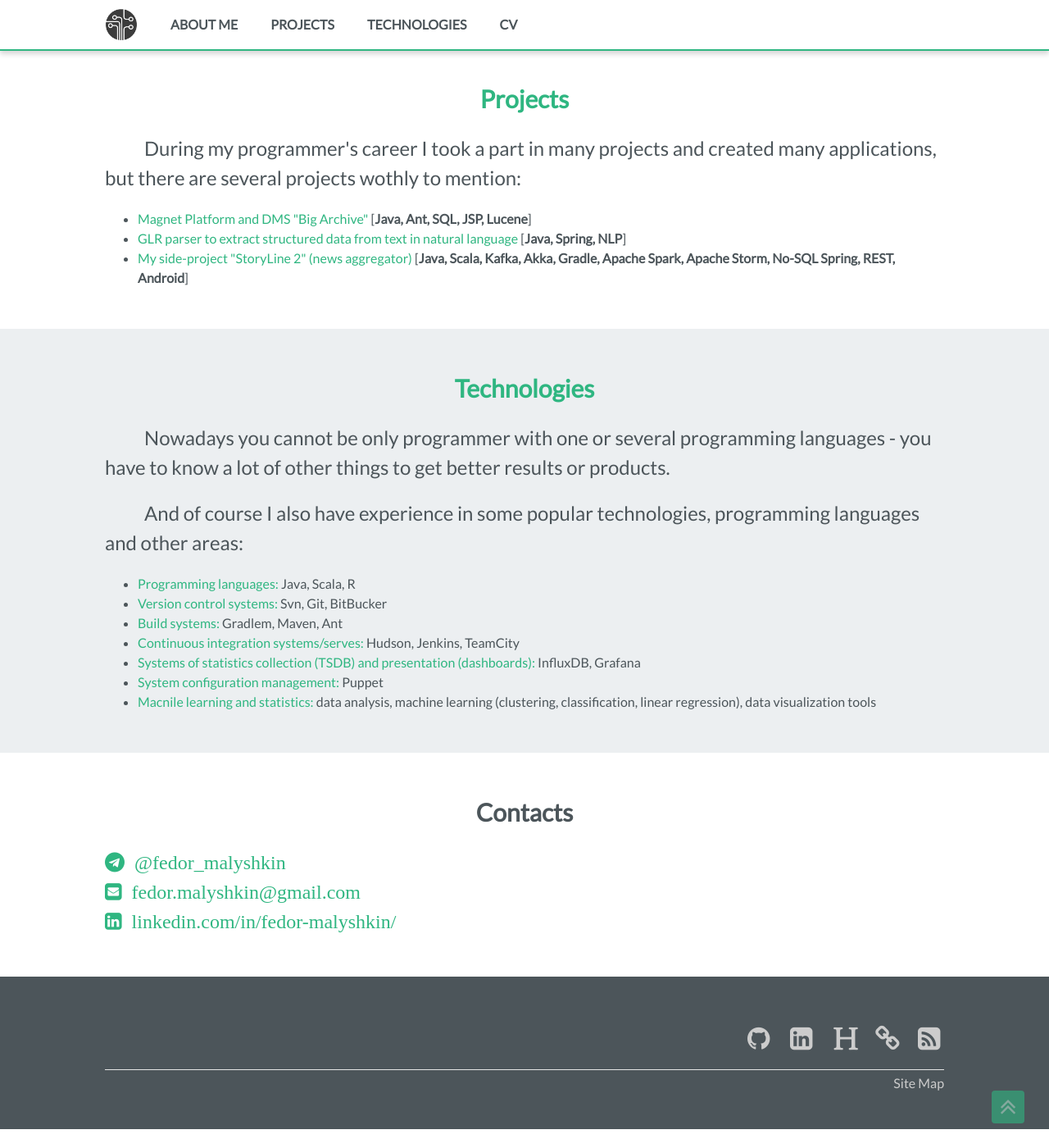
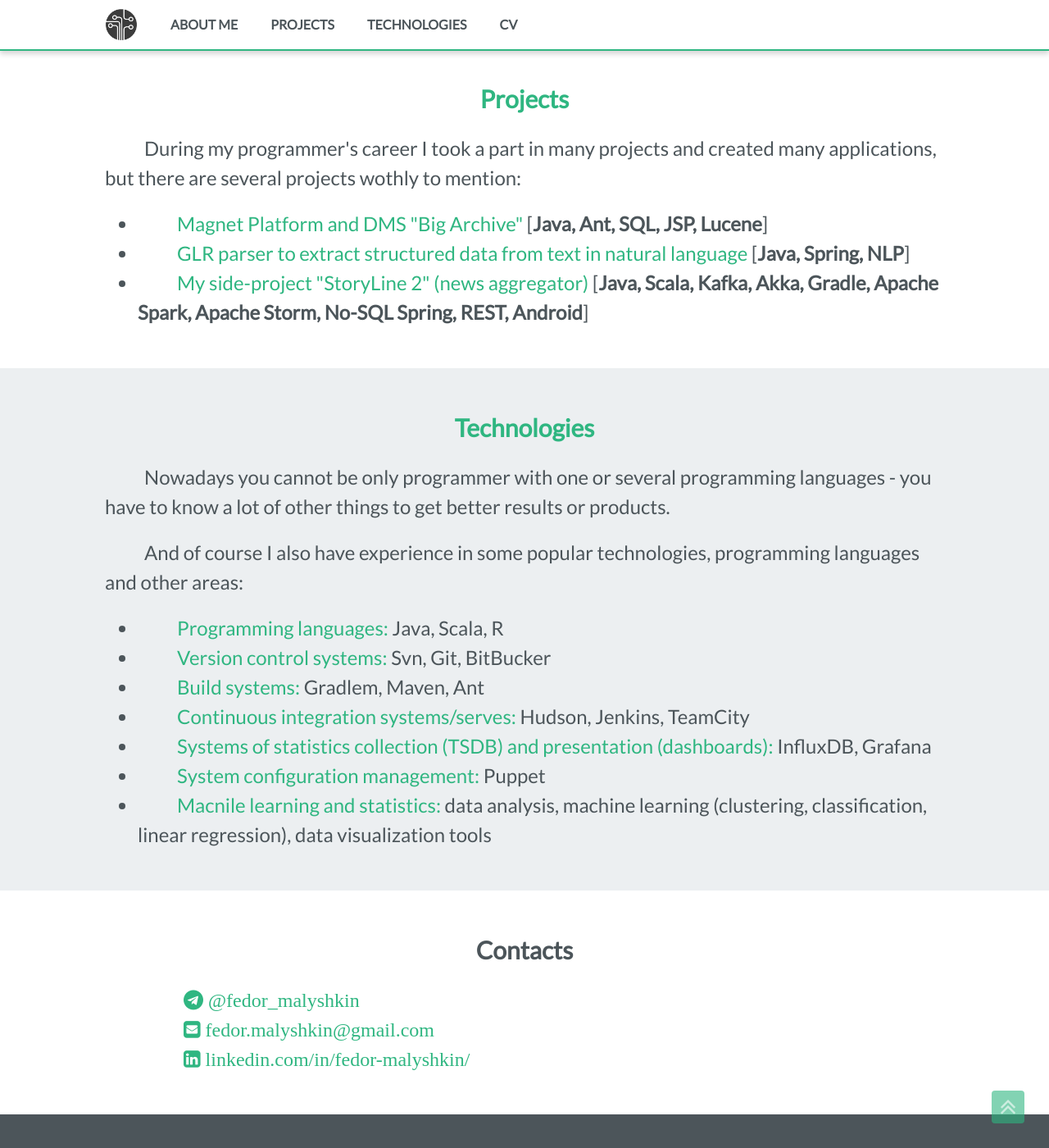
Before and after one commit to fedor-malyshkin/fedor-malyshkin.github.io, a Jekyll site: the page built from index.md, in a window 1280 px wide and 1400 px high, scrolled down 1015 px. Shown: the whole window at 82% size. Built offline with Jekyll 4.4.1, drawn with Linux system fonts in a browser that asks for light colours; before the commit the page ends 2392 px from its top, so only the background shows below that.

Commit message:
Contacts: decrease font in posts and increase font for lists

```diff
--- a/_includes/about_me/contacts.html
+++ b/_includes/about_me/contacts.html
@@ -1,7 +1,7 @@
 <div class="contacts" aria-label="Contacts">
     <ul role="menu" aria-hidden="true" aria-label="Contacts">
-        <li role="listitem" aria-label="Social link item"><a href="{{ site.telegram_link }}" target="_blank" role="link" aria-label="Telegram" ><i class="fa fa-telegram" aria-hidden="true">&nbsp;&nbsp;{{ site.telegram_user }}</i></a></li>
-        <li role="listitem" aria-label="Social link item"><a href="mailto:{{ site.contact_email }}" target="_blank" role="link" aria-label="Email"><i class="fa fa-envelope-square" aria-hidden="true">&nbsp;&nbsp;{{ site.contact_email }}</i></a></li>
-        <li role="listitem" aria-label="Social link item"><a href="{{ site.linkedin_link }}" target="_blank" role="link" aria-label="Linkedin"  title="LinkedIn's Profile"><i class="fa fa-linkedin-square" aria-hidden="true">&nbsp;&nbsp;{{ site.linkedin_link }}</i></a></li>
+        <li role="listitem" aria-label="Social link item"><a href="{{ site.telegram_link }}" target="_blank" role="link" aria-label="Telegram" ><i class="fa fa-telegram" aria-hidden="true">&nbsp;{{ site.telegram_user }}</i></a></li>
+        <li role="listitem" aria-label="Social link item"><a href="mailto:{{ site.contact_email }}" target="_blank" role="link" aria-label="Email"><i class="fa fa-envelope-square" aria-hidden="true">&nbsp;{{ site.contact_email }}</i></a></li>
+        <li role="listitem" aria-label="Social link item"><a href="{{ site.linkedin_link }}" target="_blank" role="link" aria-label="Linkedin"  title="LinkedIn's Profile"><i class="fa fa-linkedin-square" aria-hidden="true">&nbsp;{{ site.linkedin_link }}</i></a></li>
     </ul>
 </div>
--- a/_sass/layouts/_home.scss
+++ b/_sass/layouts/_home.scss
@@ -27,6 +27,7 @@
         h2 {
             font-size: 1.875rem;
         }
+        li,
         p {
             text-indent: 2em;
             text-align: left;
@@ -51,7 +52,7 @@
             padding: 0;
         }
         li {
-			font-size: 1.5rem;
+            font-size: 1.5rem;
             list-style-type: none;
         }
     }
--- a/_sass/layouts/_post.scss
+++ b/_sass/layouts/_post.scss
@@ -40,7 +40,7 @@
             padding: 0;
         }
         li {
-			font-size: 1.5rem;
+			font-size: 1.2rem;
             list-style-type: none;
         }
     }
```
